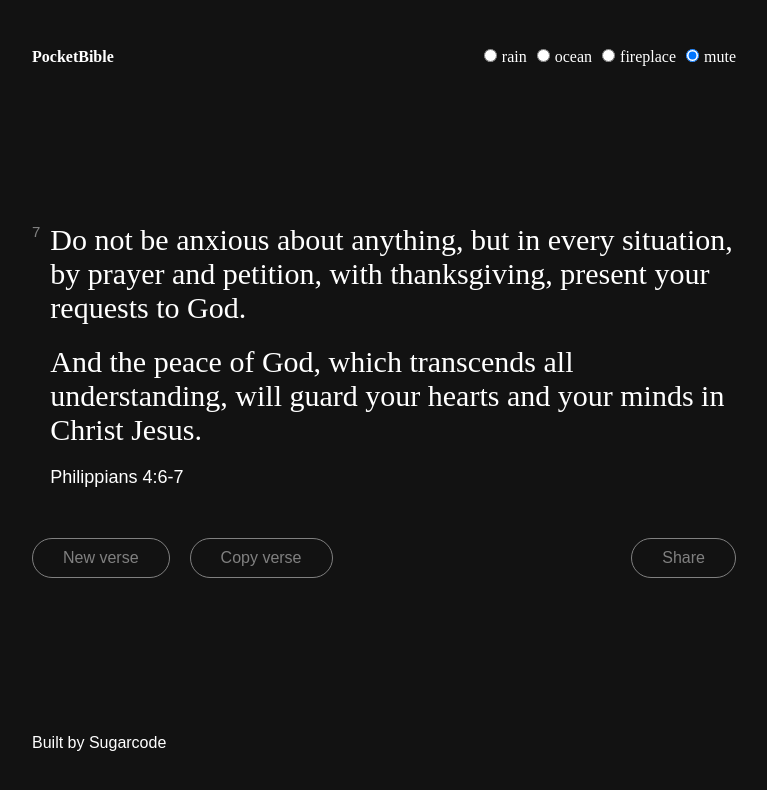
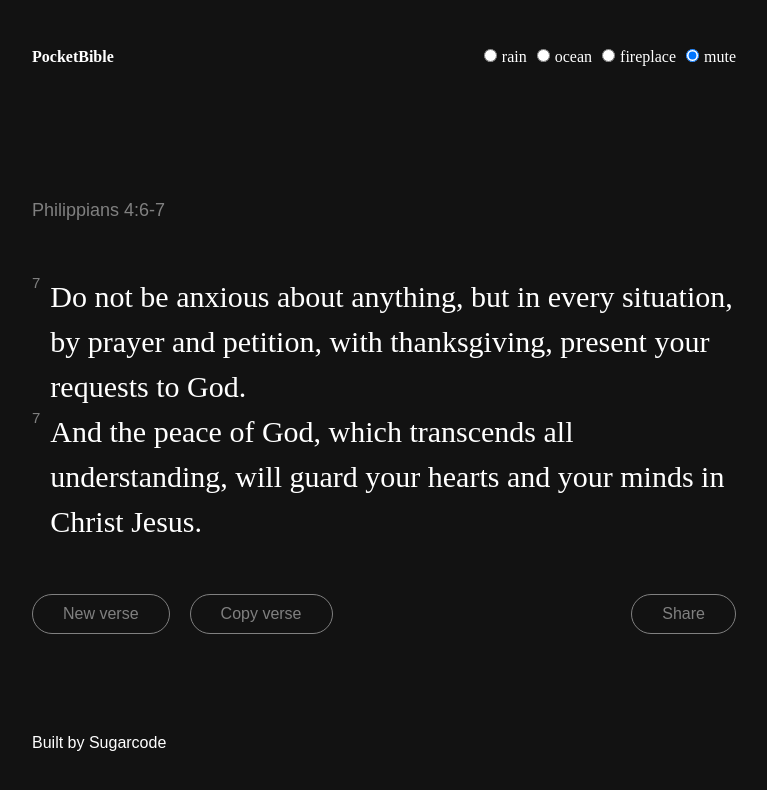
Before and after one commit to emmanuelojiji/pocket-bible-22, a React (Create React App) app: page / in a window 1280 px wide. Shown: the top 790 px of the page, without its empty margins (256-1023 px from the left). Built offline with nearby package versions, Linux system fonts and the light colour scheme.

Commit message:
Second verse added

```diff
--- a/src/Components/Quote.js
+++ b/src/Components/Quote.js
@@ -11,16 +11,22 @@ const Quote = ({
 }) => {
   return (
     <div class="number-text-container">
-      <span className="verse_number">{currentVerseNumber}</span>
 
       <div className="verse-container">
-        <span className="verse">{currentVerse}</span>
+      <span className="verse-name verse">{currentVerseName}</span>
+        <div className="verse-number-wrap">
+          <span className="verse_number">{currentVerseNumber}</span>
+          <span className="verse">{currentVerse}</span>
+        </div>
 
         {currentVerse_2 && (
-          <span className="verse_2 verse">{currentVerse_2}</span>
+          <div className="verse-number-wrap">
+            <span className="verse_number">{currentVerseNumber}</span>
+            <span className="verse_2 verse">{currentVerse_2}</span>
+          </div>
         )}
 
-        <span className="verse-name verse">{currentVerseName}</span>
+
       </div>
     </div>
   );
--- a/src/Components/Quote.scss
+++ b/src/Components/Quote.scss
@@ -4,44 +4,47 @@
   align-items: flex-start;
   justify-content: center;
   flex: 1;
-
 }
 
-.verse{
-    font-size: 30px;
-
+.verse {
+  font-size: 30px;
 }
 
 .verse {
   color: white;
+  line-height: 1.5;
 }
 
-.verse_2 {
-  color: white;
-  margin-top: 20px;
-}
 
 .verse-name {
   color: white;
-  margin-top: 20px;
+  margin-top: 30px;
   font-family: sans-serif;
   font-weight: 100;
   font-size: 18px;
+  color: grey;
 }
 
-
-.verse_number{
-color:grey;
-font-size: 15px;
-margin-right: 10px;
-font-family: sans-serif;
+.verse_number {
+  color: grey;
+  font-size: 15px;
+  margin-right: 10px;
+  font-family: sans-serif;
 }
 
-.number-text-container{
+.number-text-container {
   display: flex;
 }
 
-.verse-container{
+.verse-container {
   display: flex;
   flex-direction: column;
 }
+
+.verse-number-wrap {
+  display: flex;
+
+  &:nth-child(2) {
+    margin-top: 50px;
+  }
+}
```
